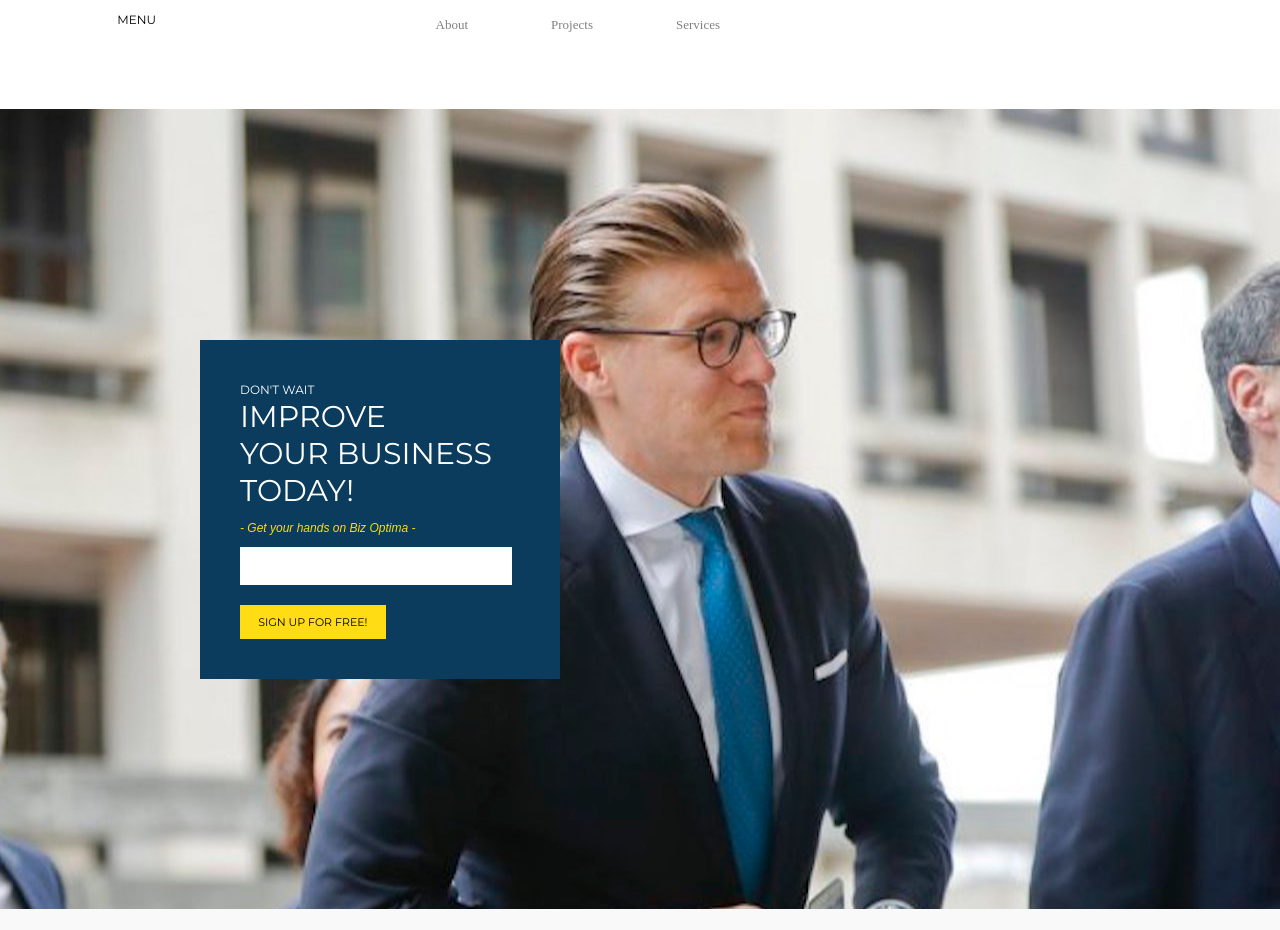
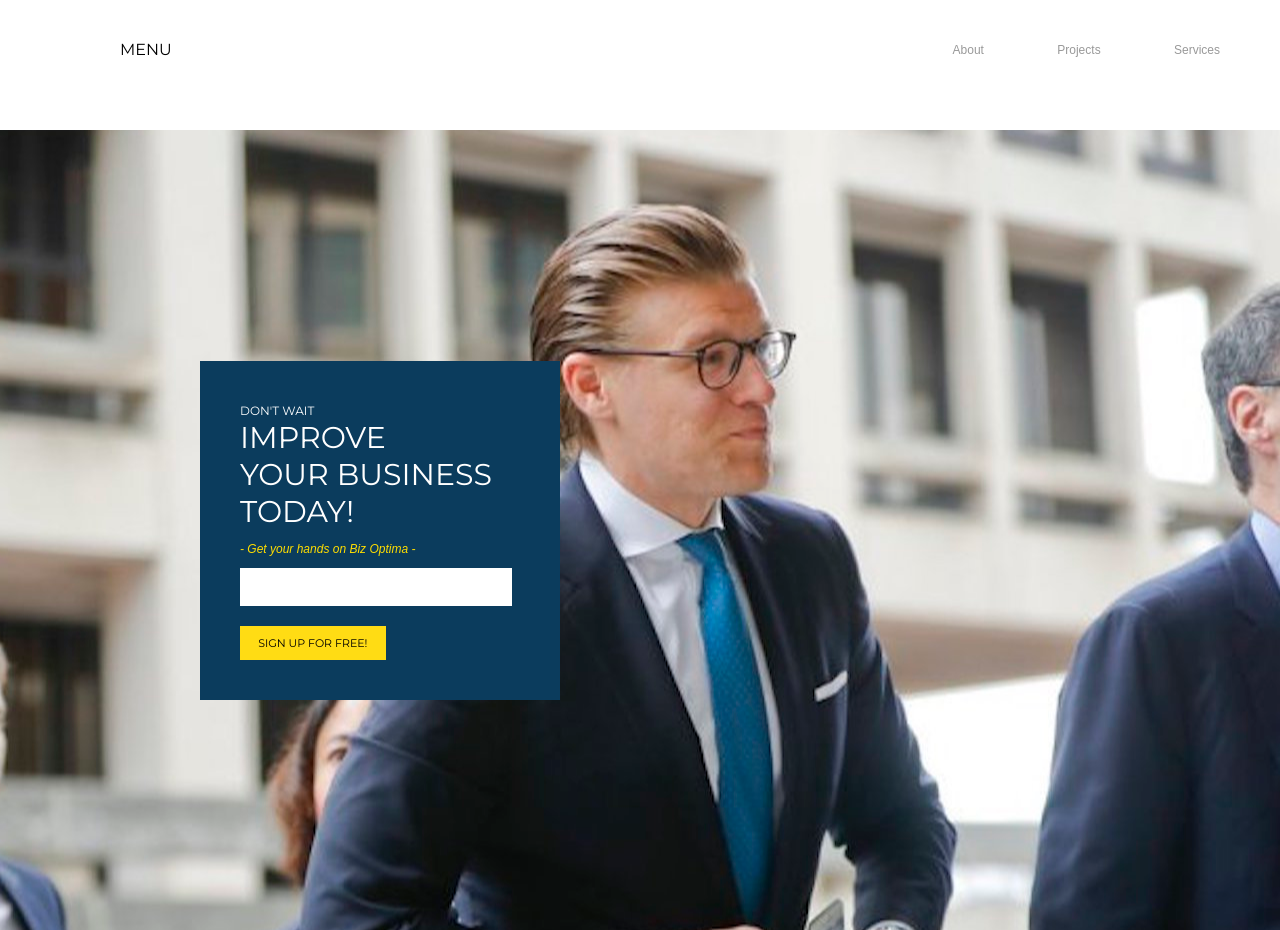
Before and after one commit to IshitaG-2002IGK/IshitaG-2002IGK.github.io, a plain HTML site: page assgn_1.html in a window 1280 px wide. Shown: the top 930 px of the page. Drawn offline with Linux system fonts and the light colour scheme.

Commit message:
header is better now

```diff
--- a/assgn_1.html
+++ b/assgn_1.html
@@ -23,13 +23,15 @@
 
   <body>
     <header>
-      <div class="menu" style="width:20%">
-        <p style="font-size: 12px; font-family: 'Montserrat'; text-align: right;">MENU</p>
-      </div>
-      <nav style="font-size: 12px; width:80%; text-align: right; margin-right: 500px; padding-top: 10px;">
-        <a href="page2.html" target="_blank" >About</a>
-        <a href="page2.html" target="_blank">Projects</a>
-        <a href="page2.html" target="_blank">Services</a>
+      <nav>
+        <div class="menu-left">
+          <span>MENU</span>
+        </div>
+        <div class="menu-right" style="font-family: Arial, Helvetica, sans-serif; font-size: 12px;">
+            <a href="page2.html" target="_blank" >About</a>
+            <a href="page2.html" target="_blank">Projects</a>
+            <a href="page2.html" target="_blank">Services</a>
+        </div>
       </nav>
     </header>
 
@@ -116,7 +118,7 @@
       <h style="font-size: 20px; font-family: 'Red Hat Display'; color: black"
         >PRICES</h
       >
-      <p style="font-size: 12px; font-family: 'Red Hat Display';">AFFORDABLE FOR EVERYONE </p>
+      <p style="font-size: 12px; color: grey; font-family: 'Red Hat Display';">AFFORDABLE FOR EVERYONE </p>
 
       <div class="pricing-cards">
         <!-- Basic Plan -->
@@ -162,7 +164,7 @@
 
     <div class="promo-section">
       <div class="promo-content">
-        <h style="font-size: 25px; font-family: 'Montserrat'";>TRY THE BEST APP IN THE MARKET</h>
+        <h style="font-size: 22px; font-family: 'Montserrat'";>TRY THE BEST APP IN THE MARKET</h>
         <p>
           Tell more why your software is amazing and why users need to sign up
         </p>
@@ -173,7 +175,7 @@
     <footer>
       <div class="footer-content">
         <h style="font-size: 15px; color: white; font-family: 'Montserrat'";>BIZ OPTIMA</h>
-        <p style="color: white";>
+        <p style="color: grey";>
           224 Grant Ave, Redondo Beach, CA, 90278 | 310.555.1212 Ext. 3 for
           Business Needs
         </p>
--- a/styles.css
+++ b/styles.css
@@ -6,56 +6,42 @@ body {
   overflow-x: hidden;
 }
 
-nav a {
-  text-decoration: none;
-  border: none;
-  position: relative;
-  color: grey;
-  padding: 10px;
-  margin: 0 10px;
+header {
+  width: 100%;
 
 }
 
-nav a:hover {
-  color: black;
-}
-
-menu{
-  position: absolute;
-  width: 20%;
-  top: 50%;
-  text-align: right;
-  right: 20px; /* Adjust this value to control the distance from the right */
-  transform: translateY(-50%);
-}
-
-header {
-  background-color: #fff;
-  /* padding: 26px 40px; */
-  position: relative;
-  /* width: 1600px; */
-  top: 0;
-  /* right: -70px; */
+nav {
   display: flex;
   justify-content: space-between;
   align-items: center;
-  border-bottom: none;
-  /* z-index: 1000; */
-  /* float:right; */
+  /* padding: 20px; */
+  max-width: 1200px;
+  margin: 0 auto;
+  /* padding: 20px 20px 0;  */
+  padding: 40px 0px 1px;
 }
 
-header nav a {
-  margin-right: 50px;
-  text-decoration: none;
-  color: grey;
-  font-size: 13px;
-  font-weight: lighter;
+.menu-left span {
+  /* font-weight: bold; */
+  font-family: 'Montserrat';
+  /* margin-right: 40px; */
+  padding-left: 80px;
 }
 
-header nav a:hover {
-  color: black;
+.menu-right a {
+  text-decoration: none;
+  color: #999;
+  margin-left: 50x;
+  padding-right:20px;
+  padding-left: 50px;
+  margin-right:auto;
+  /* gap:-40px */
 }
 
+.menu-right a:hover {
+  color: #333;
+}
 .hero-section {
   height: 800px;
   /* background-image: url("C:/Users/Dell/Desktop/ishi usc/web-hw1/images/lawyer.jpg"); */
```
